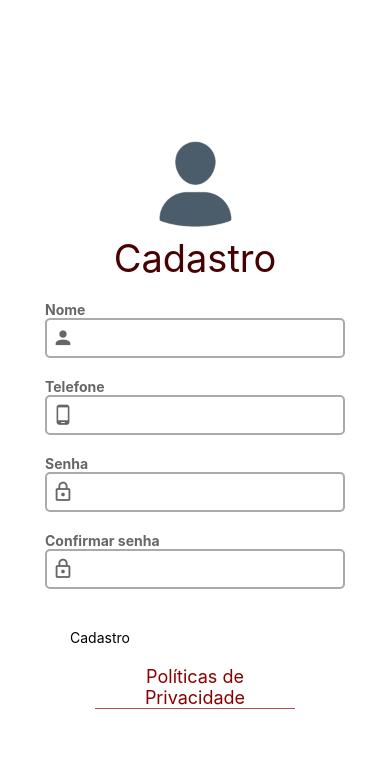
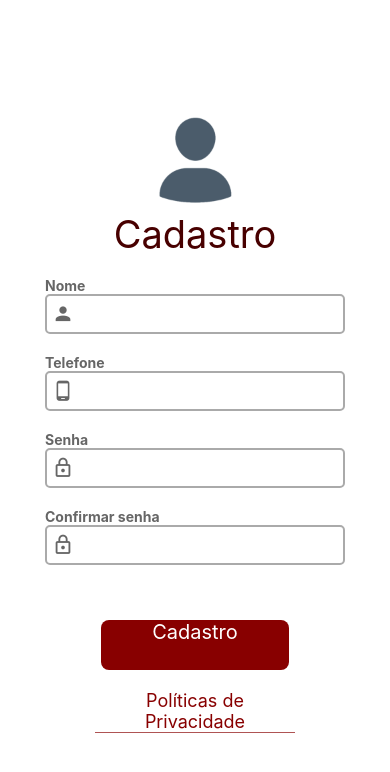
Before and after one commit to Poagilers-Fenix/Cardapio_Digital, a React Native app: screen /SignUp in a window 390 px wide. Shown: the top 772 px of the page. Built offline with nearby package versions, Linux system fonts and the light colour scheme.

Commit message:
chore: validações de login

```diff
--- a/pages/InitialScreen.js
+++ b/pages/InitialScreen.js
@@ -1,64 +1,69 @@
-import React from 'react';
-import { View, Text, StyleSheet, Image} from 'react-native';
-import Botao from '../components/Button';
+import React from "react";
+import { View, Text, StyleSheet, Image } from "react-native";
+import Botao from "../components/Button";
 
 export default function InitialSreen({ navigation }) {
-  return(
+  return (
     <View style={styles.container}>
-      <View style={{alignItems: 'center'}}>
+      <View style={{ alignItems: "center", height: "15%" }}>
         <Text style={styles.titulo}>Bem-vindo(a) ao Cardapp!</Text>
       </View>
       <View style={styles.imgView}>
-        <Image
-          source={require("../assets/garcom.png")}
-          style={styles.imagem}
-        />
+        <Image source={require("../assets/garcom.png")} style={styles.imagem} />
       </View>
-      <View style={{ width: '75%', alignSelf: 'center'}}>
+      <View
+        style={{
+          width: "85%",
+          alignSelf: "center",
+          maxHeight: 50,
+          height: "35%",
+        }}
+      >
         <Botao
           titulo="Login com o Google"
-          acao={"SignIn"} navigation={navigation}
+          acao={"SignIn"}
+          navigation={navigation}
         />
         <Botao
-          outlined={true} titulo="Já tenho cadastro"
-          acao={"SignIn"} navigation={navigation}
+          outlined={true}
+          titulo="Já tenho cadastro"
+          acao={"SignIn"}
+          navigation={navigation}
         />
         <Botao
-          outlined={true} titulo="Realizar cadastro"
-          acao={"SignUp"} navigation={navigation}
-        />
-        <Botao
-          outlined={true} titulo="Illumination"
-          acao={"Illumination"} navigation={navigation}
+          outlined={true}
+          titulo="Realizar cadastro"
+          acao={"SignUp"}
+          navigation={navigation}
         />
       </View>
     </View>
   );
-};
+}
 
 const styles = StyleSheet.create({
   container: {
     flex: 1,
-    backgroundColor: '#fff',
+    backgroundColor: "#fff",
   },
   imgView: {
-    width: '100%',
-    display: 'flex',
-    alignItems: 'center',
+    width: "100%",
+    height: "50%",
+    display: "flex",
+    alignItems: "center",
   },
   titulo: {
     fontSize: 38,
-    flexWrap: 'wrap',
-    textAlign: 'center',
-    color: '#666',
-    width: '60%',
+    flexWrap: "wrap",
+    textAlign: "center",
+    color: "#666",
+    width: "80%",
     marginTop: 20,
   },
   imagem: {
-    width: '80%',
+    width: "80%",
     height: 350,
     marginTop: 30,
     marginBottom: 40,
-
   },
 });
--- a/pages/Login/SignIn.js
+++ b/pages/Login/SignIn.js
@@ -30,6 +30,10 @@ export default function SignIn({ navigation }) {
     const usr = listUser.find((e) => {
       return e.telefone === telefone;
     });
+    if (telefone === "" || senha === "") {
+      Alert.alert("Erro", "Algum campo não foi preenchido");
+      return;
+    }
     if (!usr) {
       Alert.alert("Erro", "Usuario não encontrado!");
       return;
@@ -60,8 +64,8 @@ export default function SignIn({ navigation }) {
       <InputWithIcon title="Senha" icon="lock-outline" onChange={setSenha} />
 
       <View style={{ width: 250, marginTop: 30 }}>
-        <TouchableOpacity onPress={handleEnter}>
-          <Text>Login</Text>
+        <TouchableOpacity style={styles.buttonContainer} onPress={handleEnter}>
+          <Text style={styles.full}>Login</Text>
         </TouchableOpacity>
         <TouchableOpacity style={{ alignItems: "center" }}>
           <Text style={styles.link}>Esqueceu a senha?</Text>
@@ -118,4 +122,22 @@ const styles = StyleSheet.create({
     textAlign: "center",
     fontSize: 18,
   },
+  buttonContainer: {
+    marginTop: 15,
+    alignItems: "center",
+    justifyContent: "center",
+  },
+  full: {
+    height: 50,
+    width: "75%",
+    paddingBottom: 5,
+    color: "white",
+    borderRadius: 8,
+    color: "#fff",
+    backgroundColor: "#800",
+    textAlignVertical: "center",
+    textAlign: "center",
+    justifyContent: "center",
+    fontSize: 20,
+  },
 });
--- a/pages/Login/SignUp.js
+++ b/pages/Login/SignUp.js
@@ -29,6 +29,15 @@ export default function SignUp({ navigation }) {
   }, []);
 
   const handleRegister = () => {
+    if (
+      nome === "" ||
+      telefone === "" ||
+      senha === "" ||
+      confirmarSenha === ""
+    ) {
+      Alert.alert("Erro", "Algum campo não foi preenchido");
+      return;
+    }
     if (senha !== confirmarSenha) {
       Alert.alert("Erro", "As Senhas estão diferentes");
       return;
@@ -75,8 +84,11 @@ export default function SignUp({ navigation }) {
       />
 
       <View style={{ width: 250, marginTop: 30 }}>
-        <TouchableOpacity onPress={handleRegister}>
-          <Text>Cadastro</Text>
+        <TouchableOpacity
+          style={styles.buttonContainer}
+          onPress={handleRegister}
+        >
+          <Text style={styles.full}>Cadastro</Text>
         </TouchableOpacity>
 
         <TouchableOpacity style={{ alignItems: "center" }}>
@@ -129,4 +141,22 @@ const styles = StyleSheet.create({
     textAlign: "center",
     fontSize: 18,
   },
+  buttonContainer: {
+    marginTop: 15,
+    alignItems: "center",
+    justifyContent: "center",
+  },
+  full: {
+    height: 50,
+    width: "75%",
+    paddingBottom: 5,
+    color: "white",
+    borderRadius: 8,
+    color: "#fff",
+    backgroundColor: "#800",
+    textAlignVertical: "center",
+    textAlign: "center",
+    justifyContent: "center",
+    fontSize: 20,
+  },
 });
```
